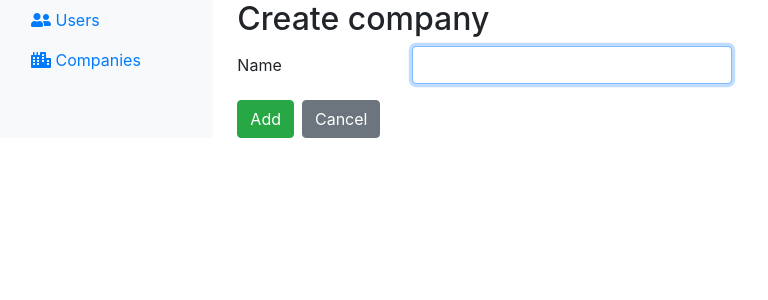
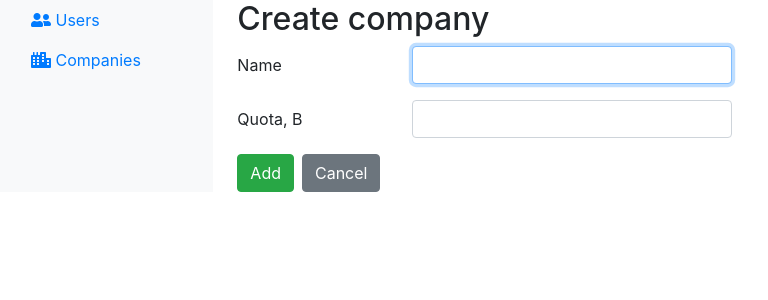
Before and after one commit to oleksandr-shubin/gateway, a Vue app: page /companies in a window 1280 px wide. Both pictures are taken after a click on the button "Add". Shown: the top 300 px of the page, without its empty margins (0-768 px from the left). Built offline with nearby package versions, Linux system fonts and the light colour scheme; no server answers; what vue-sweetalert2 would draw is missing.

Commit message:
Update company add quota

```diff
--- a/src/views/Company/Create.vue
+++ b/src/views/Company/Create.vue
@@ -12,6 +12,19 @@
 
                     <span v-if="hasError('name')" class="invalid-feedback" role="alert">
                         <strong>{{ firstError('name') }}</strong>
+                    </span>
+                </div>
+            </div>
+
+            <div class="form-group row">
+                <label for="quota" class="col-sm-2 col-form-label text-md-left">Quota, B</label>
+
+                <div class="col-md-4">
+                    <input id="quota" type="text" v-model="companyData.quota"
+                           class="form-control" :class="{ 'is-invalid': hasError('quota') }" required>
+
+                    <span v-if="hasError('quota')" class="invalid-feedback" role="alert">
+                        <strong>{{ firstError('quota') }}</strong>
                     </span>
                 </div>
             </div>
@@ -36,6 +49,7 @@
             return {
                 companyData: {
                     name: '',
+                    quota: null,
                 },
             };
         },
@@ -62,6 +76,7 @@
             reset() {
                 this.companyData = {
                     name: '',
+                    quota: null,
                 };
             }
         },
--- a/src/views/Company/Edit.vue
+++ b/src/views/Company/Edit.vue
@@ -12,6 +12,19 @@
 
                     <span v-if="hasError('name')" class="invalid-feedback" role="alert">
                         <strong>{{ firstError('name') }}</strong>
+                    </span>
+                </div>
+            </div>
+
+            <div class="form-group row">
+                <label for="quota" class="col-sm-2 col-form-label text-md-left">Quota, B</label>
+
+                <div class="col-md-4">
+                    <input id="quota" type="text" v-model="company.quota"
+                           class="form-control" :class="{ 'is-invalid': hasError('quota') }" required>
+
+                    <span v-if="hasError('quota')" class="invalid-feedback" role="alert">
+                        <strong>{{ firstError('quota') }}</strong>
                     </span>
                 </div>
             </div>
@@ -37,6 +50,7 @@
                 company: {
                     id: null,
                     name: '',
+                    quota: null,
                 },
             };
         },
--- a/src/views/Company/Index.vue
+++ b/src/views/Company/Index.vue
@@ -6,12 +6,14 @@
                 <thead>
                 <tr>
                     <th>Name</th>
+                    <th>Quota</th>
                     <th></th>
                 </tr>
                 </thead>
                 <tbody>
                 <tr v-if="isNotEmpty()" v-for="company in paginator.data" :key="company.id">
                     <td>{{ company.name }}</td>
+                    <td>{{ findQuotaValue(company.quota) }}</td>
                     <td>
                         <div class="dropdown">
                             <button class="btn btn-primary dropdown-toggle" type="button" id="dropdownMenuButton"
@@ -68,6 +70,10 @@
                         this.notifySuccess();
                     });
             },
+
+            findQuotaValue(quota) {
+                return quota + " B"
+            },
         },
     }
 </script>
```
